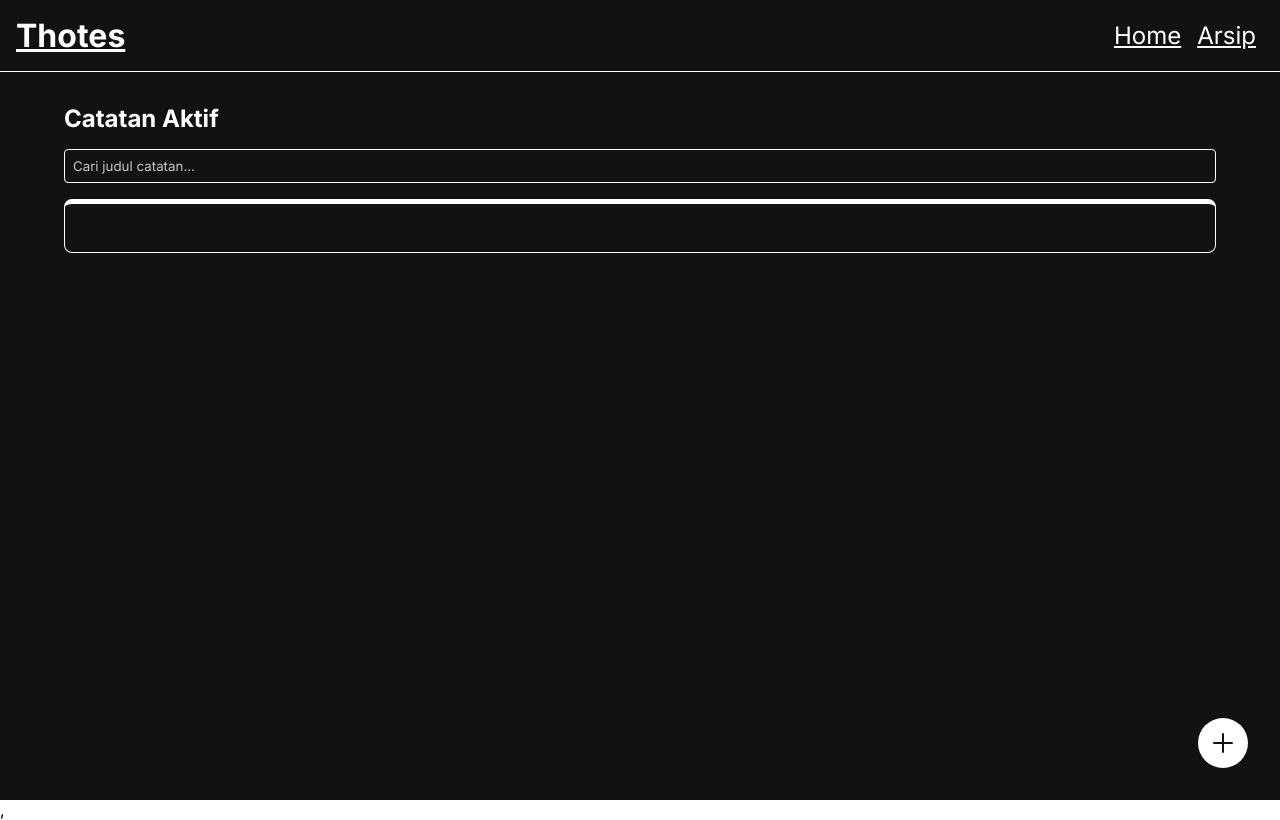
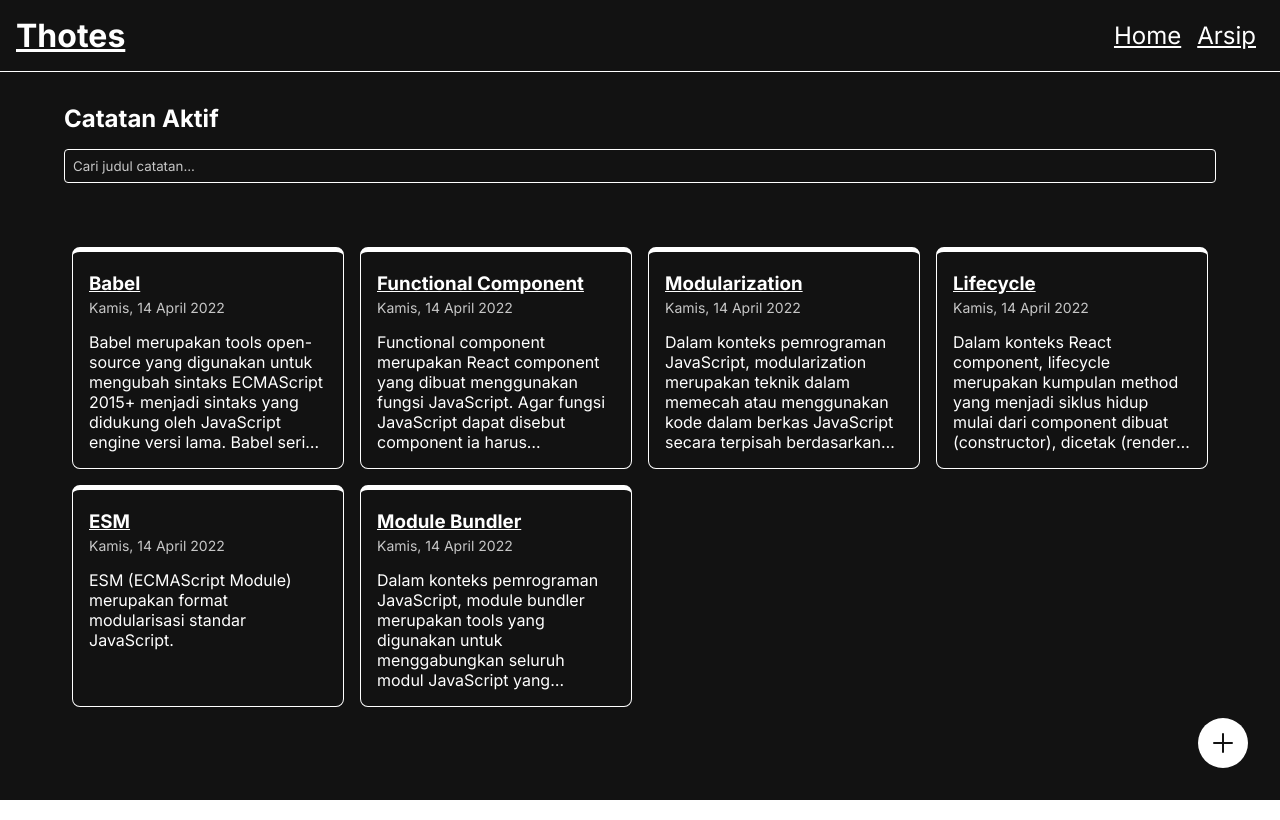
Before and after one commit to gifariarsal/personal-notes-v2, a React (Vite) app: page / in a window 1280 px wide. Built offline with nearby package versions, Linux system fonts and the light colour scheme.

Commit message:
show note list on Homepage

```diff
--- a/src/components/NoteItem.jsx
+++ b/src/components/NoteItem.jsx
@@ -1,13 +1,21 @@
-import React from 'react'
+import React from "react";
+import { showFormattedDate } from "../utils";
+import { Link } from "react-router-dom";
 
-const NoteItem = ({ title, createdAt, body }) => {
+const NoteItem = ({ notes }) => {
   return (
-    <article className="note-item">
-      <h3 className="note-item__title">{title}</h3>
-      <p className="note-item__createdAt"></p>
-      <p className="note-item__body">{body}</p>
-    </article>
+    <>
+      {notes.map((note) => (
+        <article className="note-item" key={note.id}>
+          <h3 className="note-item__title">
+            <Link to={`/notes/${note.id}`}>{note.title}</Link>
+          </h3>
+          <p className="note-item__createdAt">{showFormattedDate(note.createdAt)}</p>
+          <p className="note-item__body">{note.body}</p>
+        </article>
+      ))}
+    </>
   );
 };
 
-export default NoteItem
+export default NoteItem;
--- a/src/components/NoteList.jsx
+++ b/src/components/NoteList.jsx
@@ -1,12 +1,20 @@
-import React from 'react'
-import NoteItem from './NoteItem'
+import React from "react";
+import NoteItem from "./NoteItem";
 
-const NoteList = () => {
+const NoteList = ({ notes }) => {
   return (
-    <section className='note-list'>
-      <NoteItem />
-    </section>
-  )
-}
+    <>
+      {notes.length > 0 ? (
+        <section className="notes-list">
+          <NoteItem notes={notes} />
+        </section>
+      ) : (
+        <section className="notes-list-empty">
+          <p>Tidak ada catatan</p>
+        </section>
+      )}
+    </>
+  );
+};
 
-export default NoteList
+export default NoteList;
--- a/src/index.jsx
+++ b/src/index.jsx
@@ -8,6 +8,6 @@ import "./styles/style.css";
 const root = createRoot(document.getElementById("root"));
 root.render(
   <BrowserRouter>
-    <App />,
+    <App />
   </BrowserRouter>
 );
--- a/src/pages/AddNewNote.jsx
+++ b/src/pages/AddNewNote.jsx
@@ -1,9 +1,11 @@
 import React from 'react'
 
-const AddNewNote = () => {
-  return (
-    <div>AddNewNote</div>
-  )
+class AddNewNote extends React.Component {
+  render() {
+    return (
+      <div>AddNewNotea</div>
+    )
+  }
 }
 
 export default AddNewNote
--- a/src/pages/ArchivePage.jsx
+++ b/src/pages/ArchivePage.jsx
@@ -1,9 +1,25 @@
-import React from 'react'
+import React from "react";
+import SearchBar from "../components/SearchBar";
+import { getArchivedNotes } from "../utils/local-data";
+import NoteList from "../components/NoteList";
 
-const ArchivePage = () => {
-  return (
-    <div>ArchivePage</div>
-  )
+class ArchivePage extends React.Component {
+  constructor(props) {
+    super(props);
+
+    this.state = {
+      arciveNotes: getArchivedNotes(),
+    };
+  }
+  render() {
+    return (
+      <section>
+        <h2>Catatan Arsip</h2>
+        <SearchBar />
+        <NoteList notes={this.state.arciveNotes} />
+      </section>
+    );
+  }
 }
 
-export default ArchivePage
+export default ArchivePage;
--- a/src/pages/DetailPage.jsx
+++ b/src/pages/DetailPage.jsx
@@ -1,9 +1,11 @@
 import React from 'react'
 
-const DetailPage = () => {
-  return (
-    <div>DetailPage</div>
-  )
+class DetailPage extends React.Component {
+  render() {
+    return (
+      <section>as</section>
+    )
+  }
 }
 
 export default DetailPage
--- a/src/pages/HomePage.jsx
+++ b/src/pages/HomePage.jsx
@@ -1,21 +1,31 @@
-import React from 'react'
-import SearchBar from '../components/SearchBar'
-import NoteList from '../components/NoteList'
+import React from "react";
+import SearchBar from "../components/SearchBar";
+import NoteList from "../components/NoteList";
 import { IoAddOutline } from "react-icons/io5";
+import { getActiveNotes } from "../utils/local-data";
 
-const HomePage = () => {
+class HomePage extends React.Component {
+  constructor(props) {
+    super(props);
+
+    this.state = {
+      activeNotes: getActiveNotes()
+    }
+  }
+  render() {
     return (
       <section>
         <h2>Catatan Aktif</h2>
         <SearchBar />
-      <NoteList />
-      <div className='homepage__action'>
-        <button className='action' type='button' title='Tambah Catatan'>
+        <NoteList notes={this.state.activeNotes} />
+        <div className="homepage__action">
+          <button className="action" type="button" title="Tambah Catatan">
             <IoAddOutline />
           </button>
         </div>
       </section>
-  )
+    );
+  }
 }
 
-export default HomePage
+export default HomePage;
```
Lines whose indentation alone changed are shown as unchanged.
